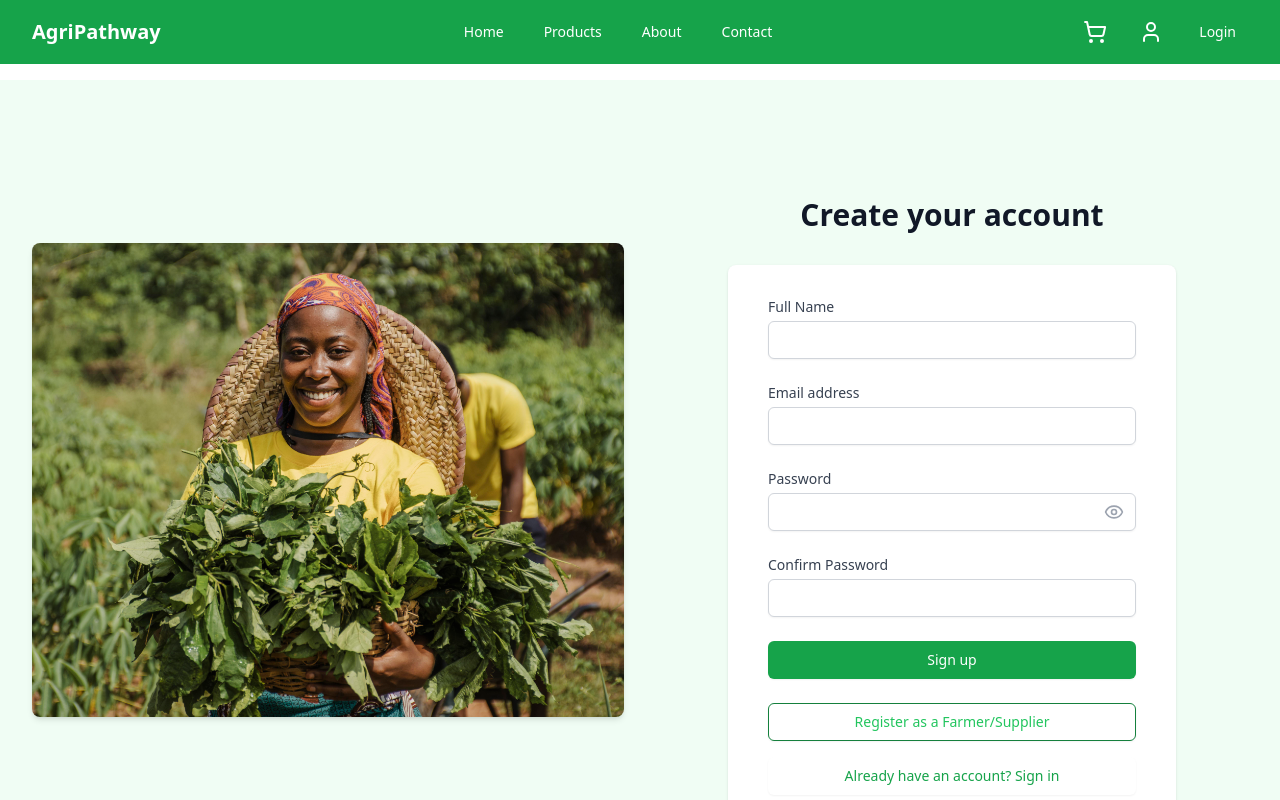
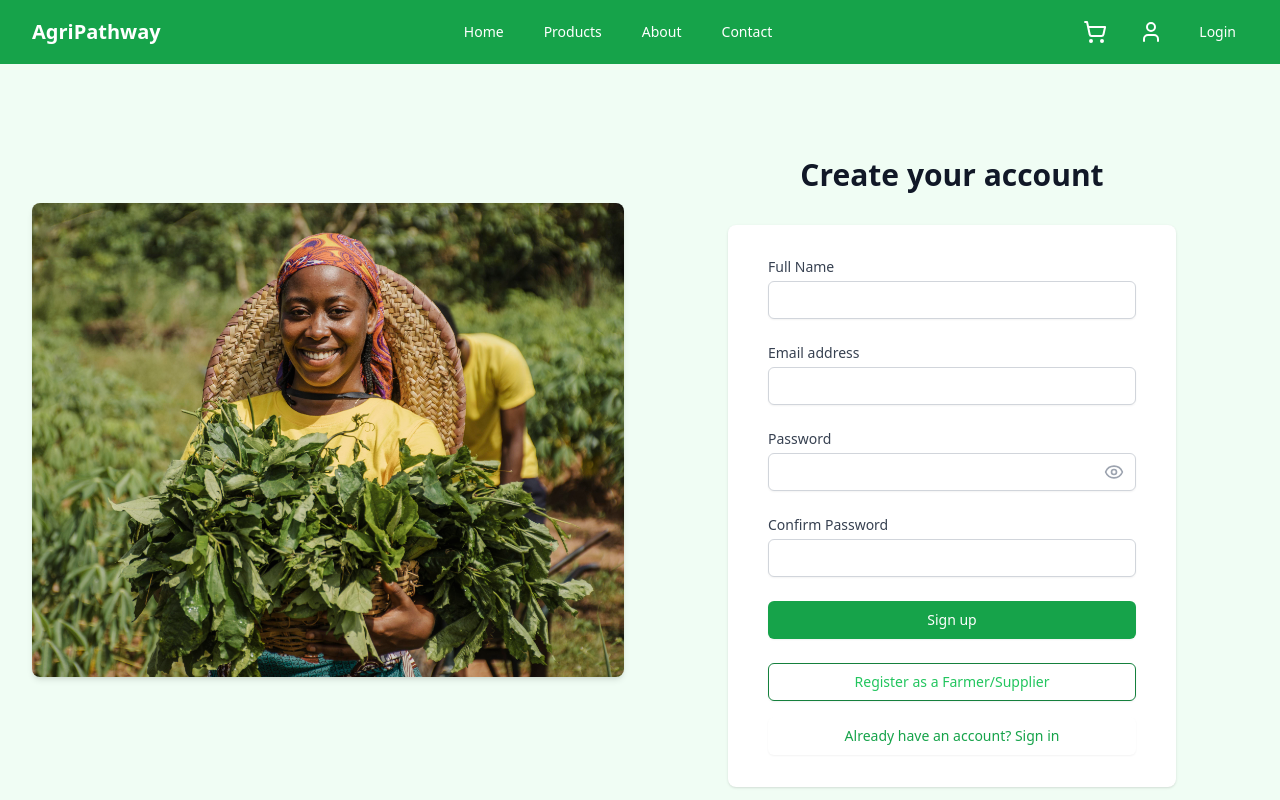
Before and after one commit to tobidada001/ag, a React (Vite) app: page /register in a window 1280 px wide. Shown: the top 800 px of the page. Built offline with nearby package versions, Linux system fonts and the light colour scheme.

Commit message:
Removed the margin top on register page

```diff
--- a/src/pages/Register.jsx
+++ b/src/pages/Register.jsx
@@ -53,7 +53,7 @@
   }
 
   return (
-    <div className="min-h-screen bg-green-50 flex flex-col justify-center py-12 sm:px-6 lg:px-8 mt-20">
+    <div className="min-h-screen bg-green-50 flex flex-col justify-center py-12 sm:px-6 lg:px-8 mt-10">
       <div className="grid grid-cols-1 md:grid-cols-2 gap-8 items-center">
         {/* Left side image */}
         <div className="hidden md:block">
```
